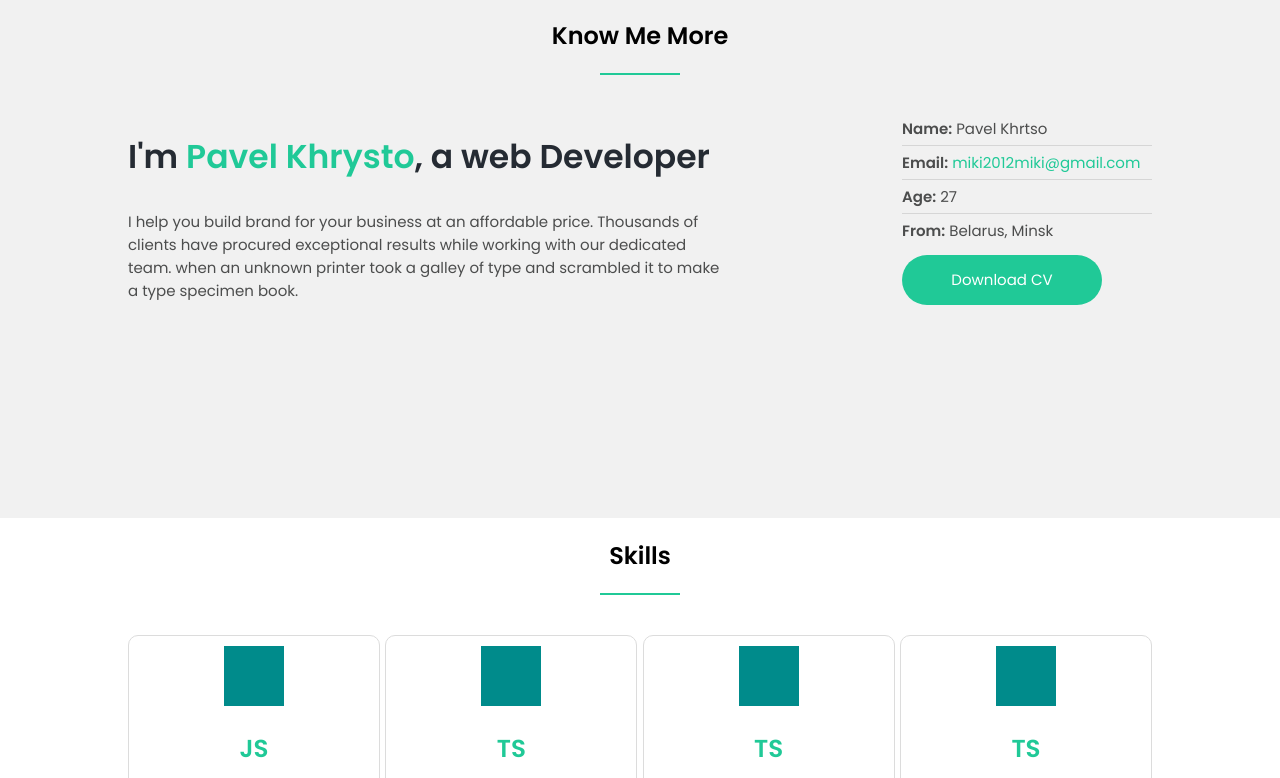
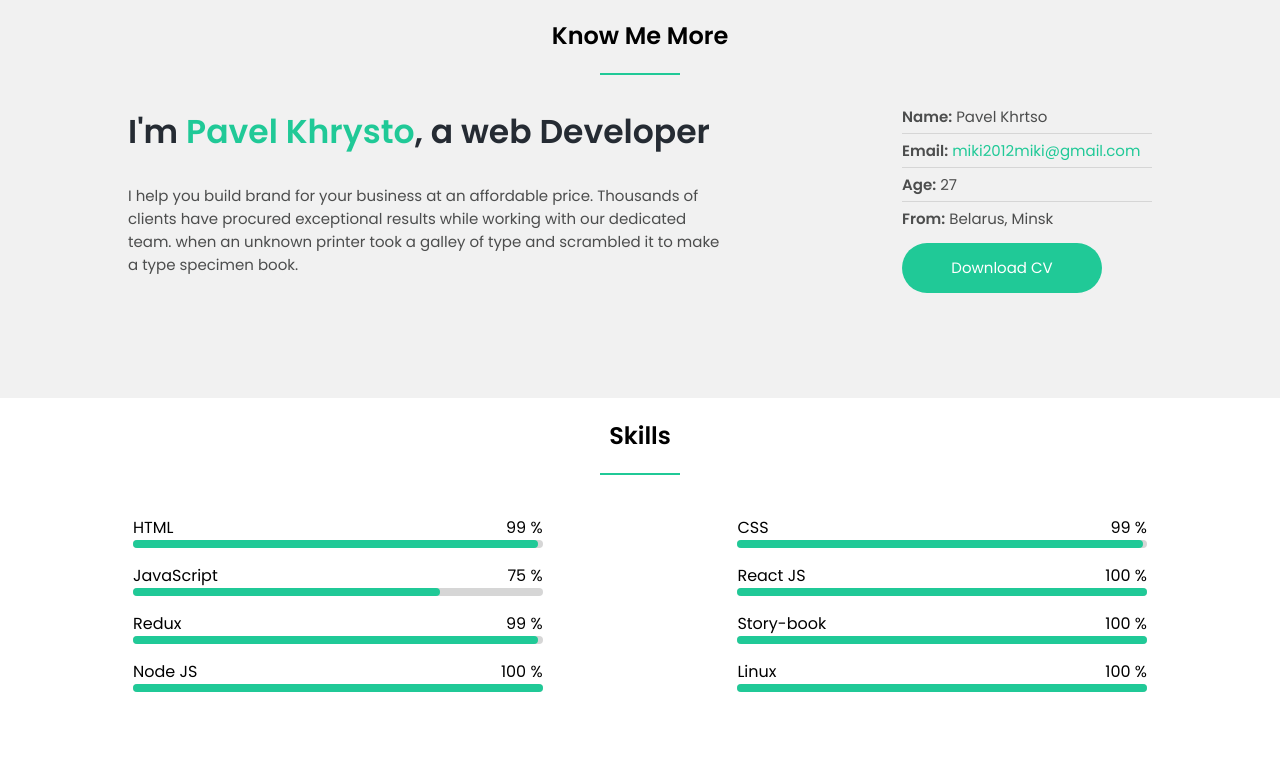
Before and after one commit to Pavlik1996/portfolio, a React (Create React App) app: page / in a window 1280 px wide. Shown: the part 802-1580 px from the top of the page. Built offline with nearby package versions, Linux system fonts and the light colour scheme.

Commit message:
add new skills

```diff
--- a/src/App.tsx
+++ b/src/App.tsx
@@ -8,6 +8,7 @@ import {Remote} from "./remote_work/remote";
 import {Contact} from "./contact/contact";
 import {Footer} from "./footer/footer";
 import { About } from './about/About';
+import { NSkills } from './nskills/NSkills';
 
 function App() {
     return (
@@ -15,7 +16,8 @@ function App() {
             {/* <Header/> */}
             <Main/>
             <About/>
-            <Skills/>
+            {/* <Skills/> */}
+            <NSkills/>
             <Works/>
             <Remote/>
             <Contact/>
--- a/src/about/About.module.scss
+++ b/src/about/About.module.scss
@@ -1,7 +1,7 @@
 @import '../common/styles/sass/variables.scss';
 
 .aboutBlock {
-    min-height: 65vh;
+    min-height: 50vh;
     background-color: $bgColor;
     display: flex;
     flex-direction: column;
@@ -26,6 +26,10 @@
     max-width: 600px;
     font-size: 22px;
     color: $textColor;
+}
+
+.aboutDescription h2 {
+    margin-top: 0;
 }
 
 .aboutInfo {
--- a/src/common/styles/sass/mixins.scss
+++ b/src/common/styles/sass/mixins.scss
@@ -7,3 +7,7 @@
      font-weight: $fontWeight;
      color: $color;
 }
+
+@mixin filled($filled) {
+     width: $filled;
+}
--- /dev/null
+++ b/src/nskills/NSkills.module.scss
@@ -0,0 +1,25 @@
+@import '../common/styles/sass/variables.scss';
+
+
+
+.skillsBlock {
+    min-height: 50vh;
+    background-color: $bgSecondColor;
+    font-family: $fontFamily;
+
+    .skillsContainer {
+      flex-direction: column;
+      justify-content: flex-start;
+
+      .skills {
+        flex-wrap: wrap;
+        width: 100%;
+        display: flex;
+        justify-content: space-between;
+        @media screen and (max-width: 500px) {
+            justify-content: center;
+            margin-bottom: 30px;
+          }
+      }
+    }
+  }
--- /dev/null
+++ b/src/nskills/NSkills.tsx
@@ -0,0 +1,40 @@
+import { NSkill } from './nskill/nskill'
+import s from './NSkills.module.scss'
+import sContainer from '../common/styles/Container.module.css'
+import { Title } from '../common/component/title/Title'
+type ArrType = {name: string, precent: number}
+
+
+
+export const NSkills = () => {
+
+
+    const arr: ArrType[] = [
+        {name: 'HTML', precent: 99},
+        {name: 'CSS', precent: 99},
+        {name: 'JavaScript', precent: 75},
+        {name: 'React JS', precent: 100},
+        {name: 'Redux', precent: 99},
+        {name: 'Story-book', precent: 100},
+        {name: 'Node JS', precent: 100},
+        {name: 'Linux', precent: 100},
+    ]
+
+    return (
+        <div className={s.skillsBlock}>
+        <div className={`${sContainer.container} ${s.skillsContainer}`}>
+            <Title title={'Skills'} />
+            <div className={s.skills}>
+              {
+                arr.map(el => {
+                    return (
+                        <NSkill nameSkill={el.name} percent={el.precent}/>
+                    )
+                })
+              }
+            </div>
+        </div>
+    </div>
+
+    )
+}
--- /dev/null
+++ b/src/nskills/nskill/NSkill.module.scss
@@ -0,0 +1,27 @@
+@import '../../common/styles/sass/variables.scss';
+
+.container {
+    width: 40%;
+    margin: 10px 5px 5px 5px;
+    .info {
+        display: flex;
+        justify-content: space-between;
+    }
+
+    .rating {
+        background-color: #d6d6d6;;
+        height: 8px;
+        border-radius: 15px;
+        .filld {
+            z-index: 1;
+            background-color: $primaryColor;
+            height: 8px;
+            width: 91%;
+            border-radius: 15px;
+        }
+    }
+    @media screen and (max-width: 500px) {
+        width: 90%;
+
+      }
+}
--- /dev/null
+++ b/src/nskills/nskill/nskill.tsx
@@ -0,0 +1,21 @@
+import s from './NSkill.module.scss'
+
+type PropsType = {
+    nameSkill: string
+    percent: number
+}
+
+export const NSkill = (props: PropsType) => {
+
+    return (
+        <div className={s.container}>
+            <div className={s.info}>
+                <span>{props.nameSkill}</span>
+                <span>{props.percent} %</span>
+            </div>
+            <div className={s.rating}>
+                <div className={s.filld} style={{width: `${props.percent}%`}}></div>
+            </div>
+        </div>
+    )
+}
```
